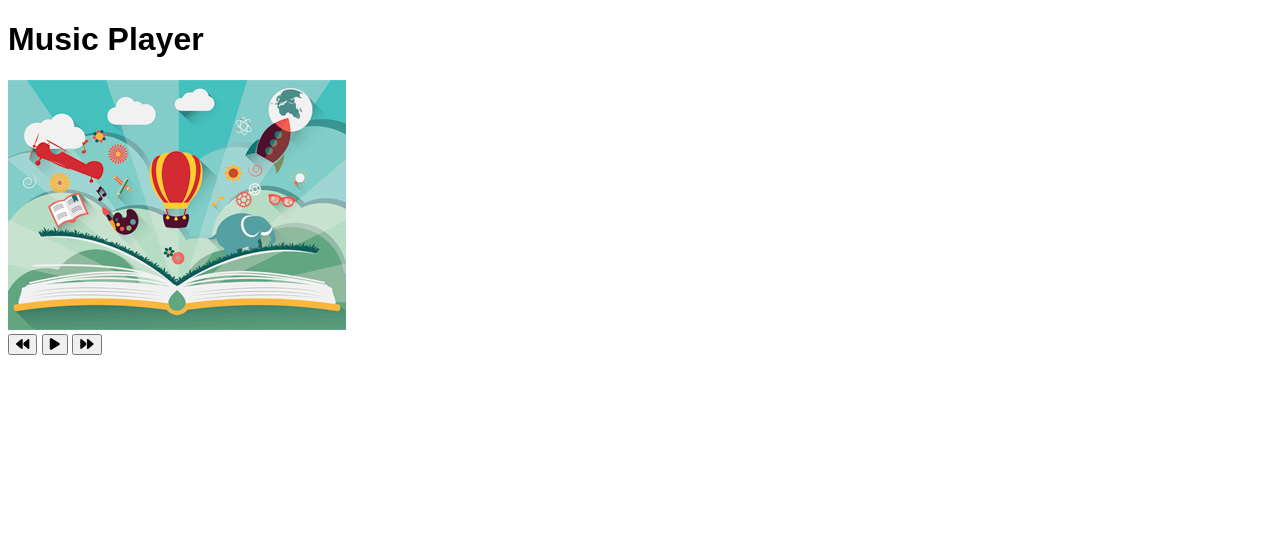
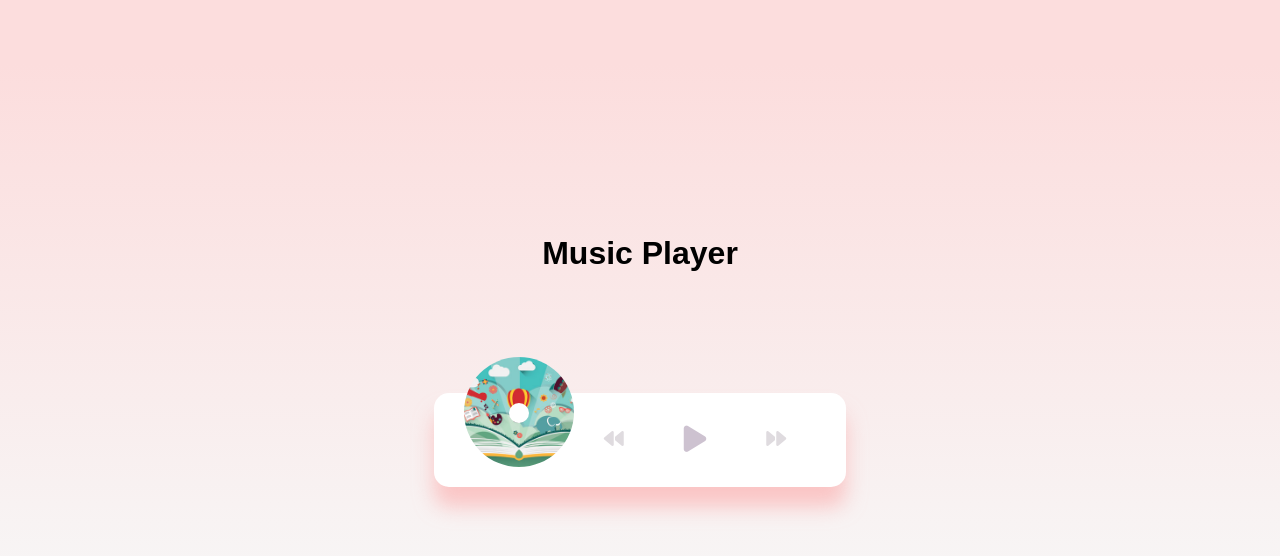
Before and after one commit to GlynWDavies-2019/MusicPlayer, a plain HTML site: page index.html in a window 1280 px wide. Drawn offline with Linux system fonts and the light colour scheme; a web font is replaced by a local one.

Commit message:
Completed styling

```diff
--- a/style.css
+++ b/style.css
@@ -2,8 +2,144 @@
 
 @import url('https://fonts.googleapis.com/css2?family=Muli&display=swap');
 
+/* Reset */
+
+* {
+    box-sizing: border-box;
+}
+
 /* Core Styles */
 
 body {
+    align-items: center;
+    background-image: linear-gradient(
+        0deg,
+        rgba(247,247,247,1) 24%,
+        rgba(252,221,221,1) 92%
+    );
+    display: flex;
+    flex-direction: column;
     font-family: 'Muli', sans-serif;
+    height: 100vh;
+    justify-content: center;
+    margin: 0px;
 }
+
+.music-container {
+    background-color: #FFFFFF;
+    border-radius: 15px;
+    box-shadow: 0px 20px 20px 0px rgba(252,169,169,0.6);
+    display: flex;
+    margin: 100px 0px;
+    padding: 20px 30px;
+    position: relative;
+    z-index: 10;
+}
+
+.img-container {
+    position: relative;
+    width: 110px;
+}
+
+.img-container::after {
+    bottom: 100%;
+    content: '';
+    background-color: #FFFFFF;
+    border-radius: 50%;
+    height: 20px;
+    left: 50%;
+    position: absolute;
+    transform: translate(-50%, 50%);
+    width: 20px;
+}
+
+.img-container img {
+    animation: rotate 3s linear infinite;
+    animation-play-state: paused;
+    border-radius: 50%;
+    bottom: 0px;
+    height: 110px;
+    left: 0px;
+    object-fit: cover;
+    position: absolute;
+    width: inherit;
+}
+
+.music-container.play .img-container img {
+    animation-play-state: running;
+}
+
+@keyframes rotate {
+    from {
+        transform: rotate(0deg);
+    }
+    to {
+        transform: rotate(360deg);
+    }
+}
+
+.navigation {
+    align-items: center;
+    display: flex;
+    justify-content: center;
+    z-index: 1;
+}
+
+.action-btn {
+    background-color: #FFFFFF;
+    border: none;
+    color: #DFDBDF;
+    cursor: pointer;
+    font-size: 20px;
+    margin: 0px 20px;
+    padding: 10px;
+}
+
+.action-btn.action-btn-big {
+    color: #CDC2D0;
+    font-size: 30px;
+}
+
+.action-btn:focus {
+    outline: 0;
+}
+
+.music-info {
+    background-color: rgba(255,255,255,0.5);
+    border-radius: 15px 15px 0px0px;
+    left: 20px;
+    opacity: 0;
+    padding: 10px 10px 10px 150px;
+    position: absolute;
+    top: 0px;
+    transform: translateY(0%);
+    transition: transform 0.3s ease-in, opacity 0.3s ease-in;
+    width: calc(100% - 40px);
+    z-index: 0;
+}
+
+.music-container.play .music-info {
+    opacity: 1;
+    transform: translateY(-100%);
+}
+
+.music-info h4 {
+    margin: 0;
+}
+
+.progress-container {
+    background-color: #FFFFFF;
+    border-radius: 5px;
+    cursor: pointer;
+    height: 4px;
+    margin: 10px 0px;
+    width: 100%;
+}
+
+.progress {
+    background-color: #FE8DAA;
+    border-radius: 5px;
+    height: 100%;
+    transition: width 0.1s linear;
+    width: 0%;
+}
```
